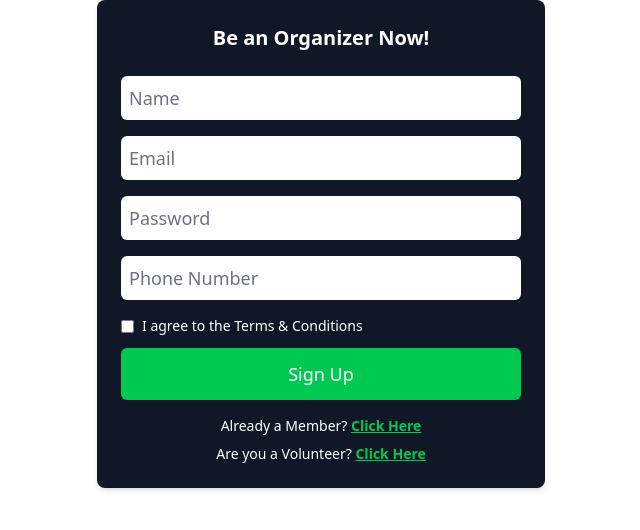
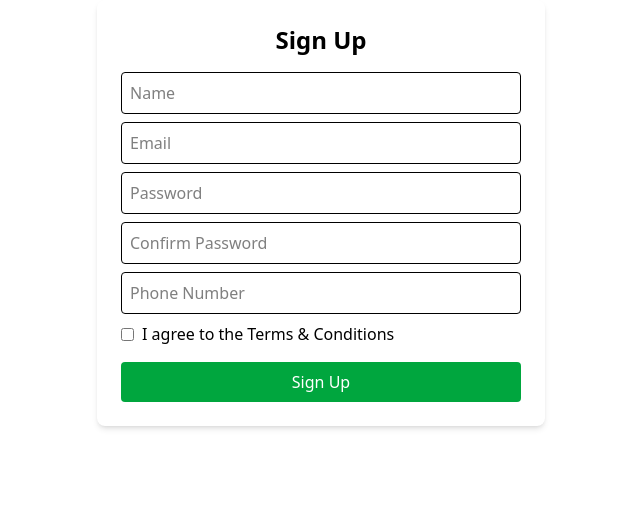
Before and after one commit to Kevinjj65/Green-Up-Users, a React app: page /organizersignup in a window 1280 px wide. Shown: the top 530 px of the page, without its empty margins (319-959 px from the left). Built offline with nearby package versions, Linux system fonts and the light colour scheme; the HTML template or start-up script is replaced by a standard one.

Commit message:
implemented 10km radius events

```diff
--- a/src/App.jsx
+++ b/src/App.jsx
@@ -38,7 +38,7 @@ import RegisteredEvents from "./components/user/RegisteredEvents/RegisteredEvent
         <Routes>
           <Route path="/" element={<Home />} />
           <Route path="/events" element={<Events />} />
-          <Route path="/registerevent" element={<RegisterEvent />} />
+          {/* <Route path="/registerevent" element={<RegisterEvent />} /> */}
           <Route path="/userlogin" element={<LLogin />} />
           <Route path="/usersignup" element={<SSignup />} />
           <Route path="/usermaps" element={<UserMaps />} />
--- a/src/components/Maps/Maps.jsx
+++ b/src/components/Maps/Maps.jsx
@@ -1,7 +1,9 @@
 import React, { useEffect, useState } from "react";
+import { useNavigate } from "react-router-dom";
 import { MapContainer, TileLayer, Marker, Popup, Tooltip, useMap } from "react-leaflet";
 import "leaflet/dist/leaflet.css";
 import L from "leaflet";
+import { supabase } from "../../services/supabaseClient.jsx";
 
 // Default Green Marker Icon
 const greenMarkerIcon = new L.Icon({
@@ -31,7 +33,9 @@ const RecenterMap = ({ location }) => {
 };
 
 const Maps = ({ eventLocations, highlightedIds }) => {
+  const navigate = useNavigate();
   const [userLocation, setUserLocation] = useState(null);
+  const [registeredEvents, setRegisteredEvents] = useState({});
 
   useEffect(() => {
     navigator.geolocation.getCurrentPosition(
@@ -42,9 +46,43 @@ const Maps = ({ eventLocations, highlightedIds }) => {
     );
   }, []);
 
+  useEffect(() => {
+    const fetchRegisteredEvents = async () => {
+      const { data: user, error: authError } = await supabase.auth.getUser();
+      if (authError || !user) return;
+
+      const userId = user.user?.id;
+      if (!userId) return;
+
+      const { data, error } = await supabase
+        .from("registrations")
+        .select("event_id, id")
+        .eq("user_id", userId);
+
+      if (!error && data) {
+        const registrations = {};
+        data.forEach((reg) => {
+          registrations[reg.event_id] = reg.id;
+        });
+        setRegisteredEvents(registrations);
+      }
+    };
+
+    fetchRegisteredEvents();
+  }, []);
+
+  // Handle marker click
+  const handleMarkerClick = (eventId) => {
+    if (registeredEvents[eventId]) {
+      navigate(`/afterregistration/${eventId}/${registeredEvents[eventId]}`);
+    } else {
+      navigate(`/registerevent/${eventId}`);
+    }
+  };
+
   return (
-    <div className="w-[70vw] h-[70vh]">
-      <MapContainer center={userLocation || [40.7128, -74.006]} zoom={13} className="w-full h-full">
+    <div className="map-container" style={{ width: "70vw", height: "70vh" }}>
+      <MapContainer center={userLocation || [40.7128, -74.006]} zoom={13} style={{ width: "100%", height: "100%" }}>
         <TileLayer
           url="https://{s}.tile.openstreetmap.org/{z}/{x}/{y}.png"
           attribution='&copy; <a href="https://www.openstreetmap.org/copyright">OpenStreetMap</a> contributors'
@@ -72,7 +110,13 @@ const Maps = ({ eventLocations, highlightedIds }) => {
             </Tooltip>
             <Popup>
               <strong>{event.title}</strong> <br />
-              {event.description}
+              {event.description} <br />
+              <button
+                className="mt-2 bg-green-600 text-white px-3 py-1 rounded hover:bg-green-700 transition"
+                onClick={() => handleMarkerClick(event.id)}
+              >
+                View Event
+              </button>
             </Popup>
           </Marker>
         ))}
--- a/src/components/organizer/signup page/Signup.jsx
+++ b/src/components/organizer/signup page/Signup.jsx
@@ -1,34 +1,35 @@
-import React, { useState } from "react";
-import { useNavigate } from "react-router-dom";
+import { useState } from "react";
 import { supabase } from "../../../services/supabaseClient";
 
 const Signup = () => {
-  const navigate = useNavigate();
   const [formData, setFormData] = useState({
-    name: "",
     email: "",
     password: "",
+    confirmPassword: "",
+    name: "",
     phone: "",
-    role: "organizer",
+    role: "user",
   });
 
+  const [loading, setLoading] = useState(false);
   const [error, setError] = useState("");
-  const [loading, setLoading] = useState(false);
   const [agreed, setAgreed] = useState(false);
-
-  const handleChange = (e) => {
-    setFormData({ ...formData, [e.target.name]: e.target.value });
-  };
 
   const handleSubmit = async (e) => {
     e.preventDefault();
+    setError("");
+
     if (!agreed) {
       setError("You must agree to the Terms & Conditions to sign up.");
       return;
     }
 
+    if (formData.password !== formData.confirmPassword) {
+      setError("Passwords do not match.");
+      return;
+    }
+
     setLoading(true);
-    setError("");
 
     const { email, password, name, phone, role } = formData;
 
@@ -45,18 +46,38 @@ const Signup = () => {
     } else {
       alert("Signup successful! Check your email to verify your account.");
 
-      if (role === "organizer" && data.user) {
-        const { error: insertError } = await supabase.from("organizers").insert([
+      if (data.user) {
+        // Request location access
+        if ("geolocation" in navigator) {
+          navigator.geolocation.getCurrentPosition(
+            async (position) => {
+              const latitude = position.coords.latitude;
+              const longitude = position.coords.longitude;
+
+              // Insert user details into participants table
+              const { error: insertError } = await supabase.from("participants").insert([
                 {
                   id: data.user.id,
                   name,
                   email_id: email,
                   phone_number: phone,
+                  latitude,
+                  longitude,
                 },
               ]);
 
               if (insertError) {
-          console.error("Error inserting organizer:", insertError);
+                console.error("Error inserting participant:", insertError);
+              } else {
+                alert("Location saved successfully!");
+              }
+            },
+            (error) => {
+              console.error("Error getting location:", error.message);
+            }
+          );
+        } else {
+          console.error("Geolocation is not supported by this browser.");
         }
       }
     }
@@ -65,86 +86,69 @@ const Signup = () => {
   };
 
   return (
-    <div className="w-full max-w-md bg-gray-900 p-6 rounded-lg text-center mx-auto flex flex-col items-center shadow-md">
-      <h2 className="text-white mb-4 text-xl font-semibold">Be an Organizer Now!</h2>
+    <form onSubmit={handleSubmit} className="max-w-md mx-auto p-6 bg-white rounded-lg shadow-md">
+      <h2 className="text-2xl font-bold mb-4 text-center">Sign Up</h2>
 
-      <form onSubmit={handleSubmit} className="w-full flex flex-col">
       <input
         type="text"
-          name="name"
         placeholder="Name"
         value={formData.name}
-          onChange={handleChange}
+        onChange={(e) => setFormData({ ...formData, name: e.target.value })}
         required
-          className="w-full p-2 my-2 rounded-md bg-white text-black text-lg placeholder-gray-500 focus:outline-green-500"
+        className="w-full p-2 mb-2 border rounded"
       />
+
       <input
         type="email"
-          name="email"
         placeholder="Email"
         value={formData.email}
-          onChange={handleChange}
+        onChange={(e) => setFormData({ ...formData, email: e.target.value })}
         required
-          className="w-full p-2 my-2 rounded-md bg-white text-black text-lg placeholder-gray-500 focus:outline-green-500"
+        className="w-full p-2 mb-2 border rounded"
       />
+
       <input
         type="password"
-          name="password"
         placeholder="Password"
         value={formData.password}
-          onChange={handleChange}
+        onChange={(e) => setFormData({ ...formData, password: e.target.value })}
         required
-          className="w-full p-2 my-2 rounded-md bg-white text-black text-lg placeholder-gray-500 focus:outline-green-500"
+        className="w-full p-2 mb-2 border rounded"
       />
+
       <input
-          type="tel"
-          name="phone"
+        type="password"
+        placeholder="Confirm Password"
+        value={formData.confirmPassword}
+        onChange={(e) => setFormData({ ...formData, confirmPassword: e.target.value })}
+        required
+        className="w-full p-2 mb-2 border rounded"
+      />
+
+      <input
+        type="text"
         placeholder="Phone Number"
         value={formData.phone}
-          onChange={handleChange}
+        onChange={(e) => setFormData({ ...formData, phone: e.target.value })}
         required
-          className="w-full p-2 my-2 rounded-md bg-white text-black text-lg placeholder-gray-500 focus:outline-green-500"
+        className="w-full p-2 mb-2 border rounded"
       />
 
-        {/* Terms & Conditions Checkbox */}
-        <label className="text-white text-sm flex items-center mt-2">
-          <input
-            type="checkbox"
-            checked={agreed}
-            onChange={(e) => setAgreed(e.target.checked)}
-            className="mr-2"
-          />
-          I agree to the Terms & Conditions
+      <label className="flex items-center space-x-2">
+        <input type="checkbox" checked={agreed} onChange={() => setAgreed(!agreed)} />
+        <span>I agree to the Terms & Conditions</span>
       </label>
 
-        {/* Submit Button */}
+      {error && <p className="text-red-500 text-sm mt-2">{error}</p>}
+
       <button
         type="submit"
         disabled={loading}
-          className="bg-green-500 text-white p-3 mt-3 rounded-md text-lg cursor-pointer w-full disabled:bg-green-300 disabled:cursor-not-allowed"
+        className="w-full bg-green-600 text-white p-2 mt-4 rounded hover:bg-green-700 transition"
       >
-          {loading ? "Signing Up..." : "Sign Up"}
+        {loading ? "Signing up..." : "Sign Up"}
       </button>
     </form>
-
-      {/* Error Message */}
-      {error && <p className="text-red-500 text-sm mt-2">{error}</p>}
-
-      {/* Navigation Links */}
-      <p className="text-white mt-4 text-sm">
-        Already a Member?{" "}
-        <span className="text-green-500 font-semibold cursor-pointer hover:underline" onClick={() => navigate("/organizerlogin")}>
-          <u>Click Here</u>
-        </span>
-      </p>
-
-      <p className="text-white mt-2 text-sm">
-        Are you a Volunteer?{" "}
-        <span className="text-green-500 font-semibold cursor-pointer hover:underline" onClick={() => navigate("/userlogin")}>
-          <u>Click Here</u>
-        </span>
-      </p>
-    </div>
   );
 };
 
```
Also changed, not shown: src/components/events/Events.jsx (+47 -11 lines), 1 other file (tests, documents, lock files or other folders). Lines whose indentation alone changed are shown as unchanged.
